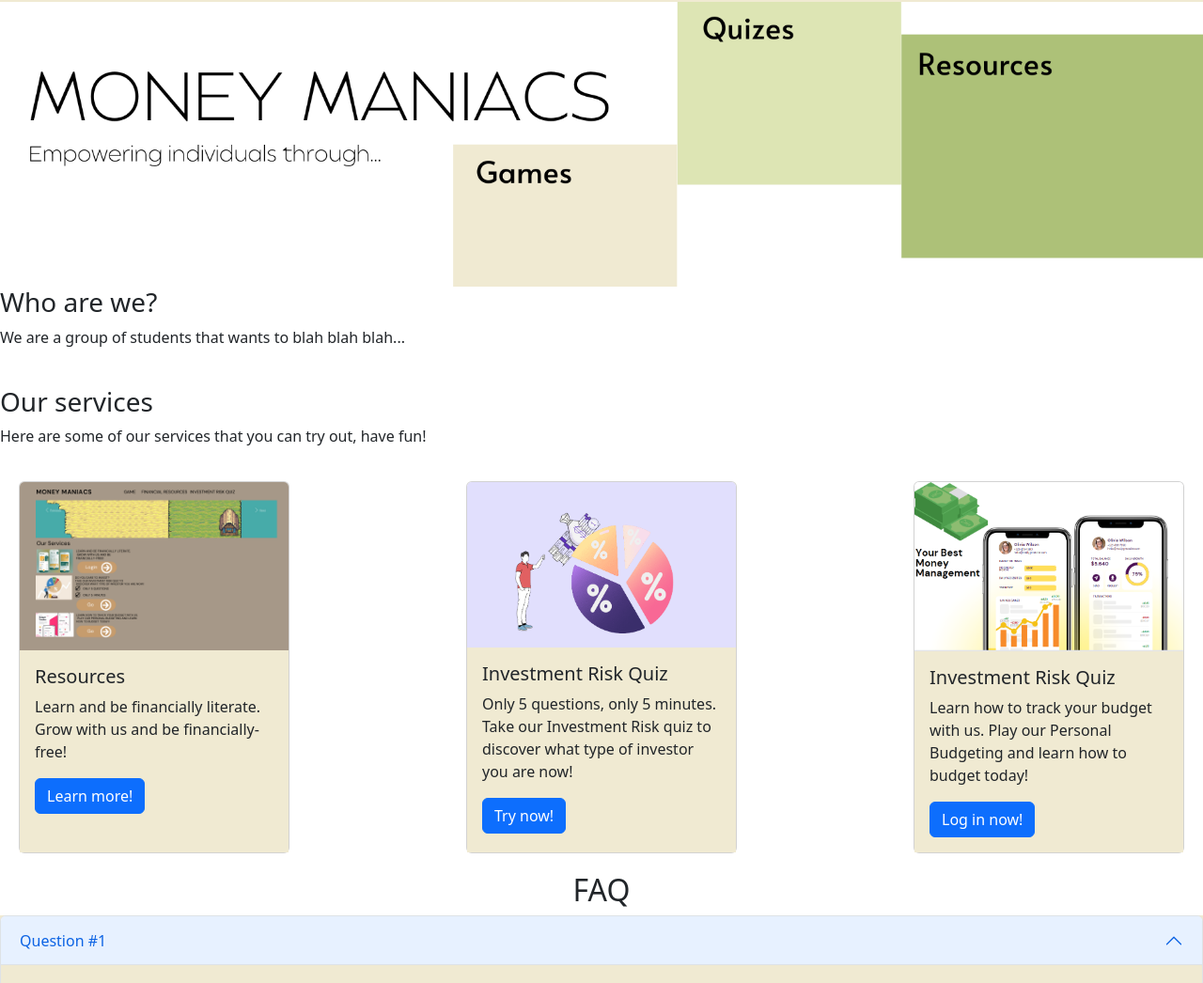
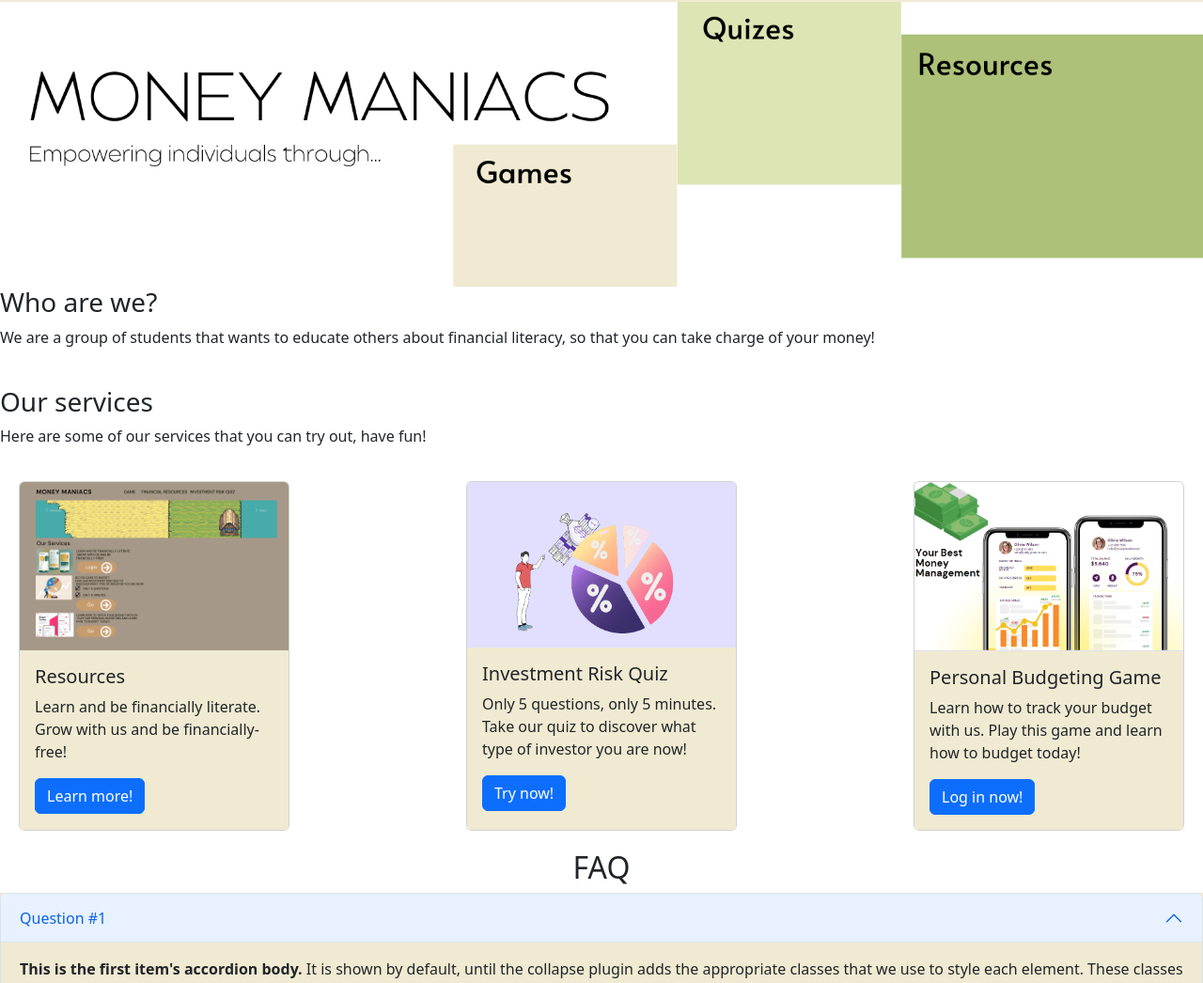
Before and after one commit to kyessir/FED_MoneyManiacs_website, a plain HTML site: page index.html in a window 1280 px wide. Shown: the part 54-1100 px from the top of the page at 94% size. Drawn offline with nearby package versions, Linux system fonts and the light colour scheme; a web font is replaced by a local one.

Commit message:
updated index.html

```diff
--- a/index.html
+++ b/index.html
@@ -29,7 +29,7 @@
     </section>
 
     <h3>Who are we?</h3>
-    <p>We are a group of students that wants to blah blah blah...</p>
+    <p>We are a group of students that wants to educate others about financial literacy, so that you can take charge of your money!</p>
     <br>
     <h3>Our services</h3>
     <p>Here are some of our services that you can try out, have fun!</p>
@@ -47,7 +47,7 @@
       <img src="img/container2.png" class="card-img-top" alt="...">
       <div class="card-body">
         <h5 class="card-title">Investment Risk Quiz</h5>
-        <p class="card-text">Only 5 questions, only 5 minutes. Take our Investment Risk quiz to discover what type of investor you are now!</p>
+        <p class="card-text">Only 5 questions, only 5 minutes. Take our quiz to discover what type of investor you are now!</p>
         <a href="#" class="btn btn-primary">Try now!</a>
       </div>
     </div>
@@ -55,8 +55,8 @@
     <div class="card" style="width: 18rem;">
       <img src="img/container3.png" class="card-img-top" alt="...">
       <div class="card-body">
-        <h5 class="card-title">Investment Risk Quiz</h5>
-        <p class="card-text">Learn how to track your budget with us. Play our Personal Budgeting and learn how to budget today!</p>
+        <h5 class="card-title">Personal Budgeting Game</h5>
+        <p class="card-text">Learn how to track your budget with us. Play this game and learn how to budget today!</p>
         <a href="#" class="btn btn-primary">Log in now!</a>
       </div>
     </div>
```
